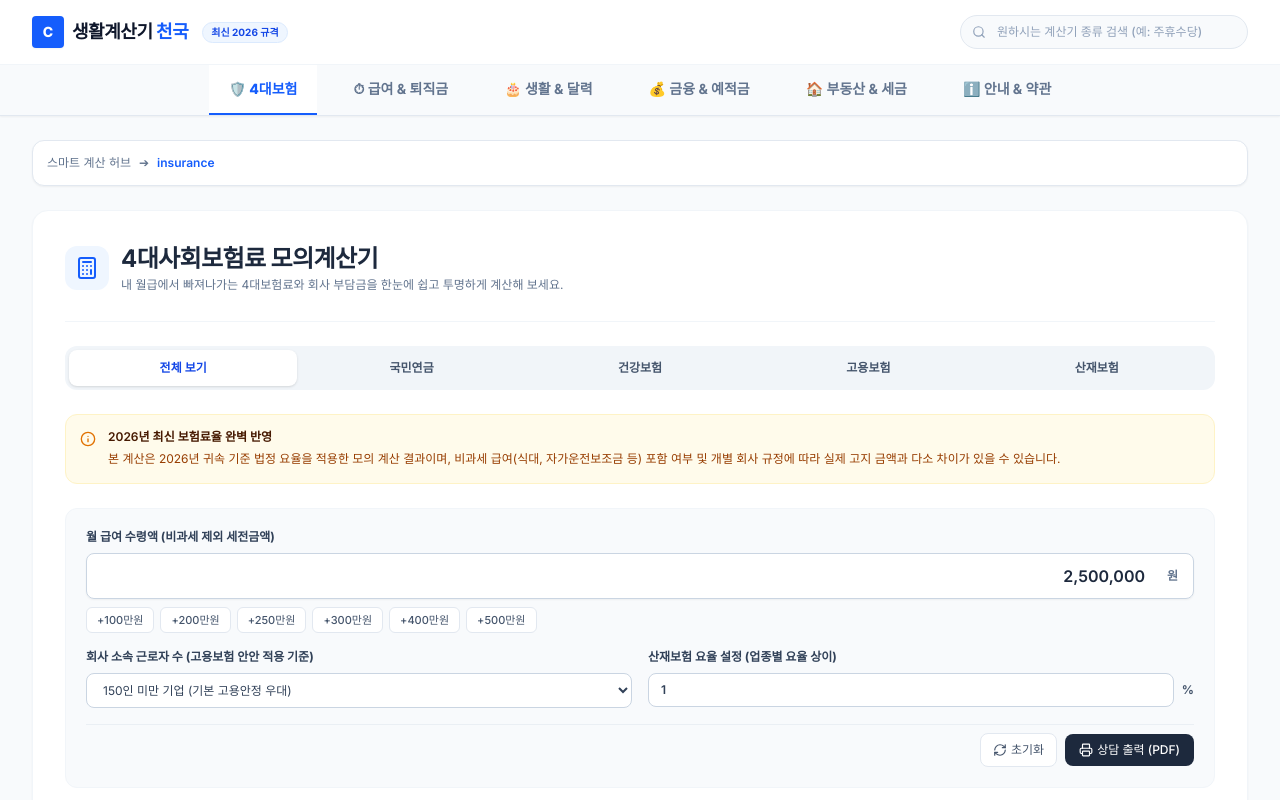
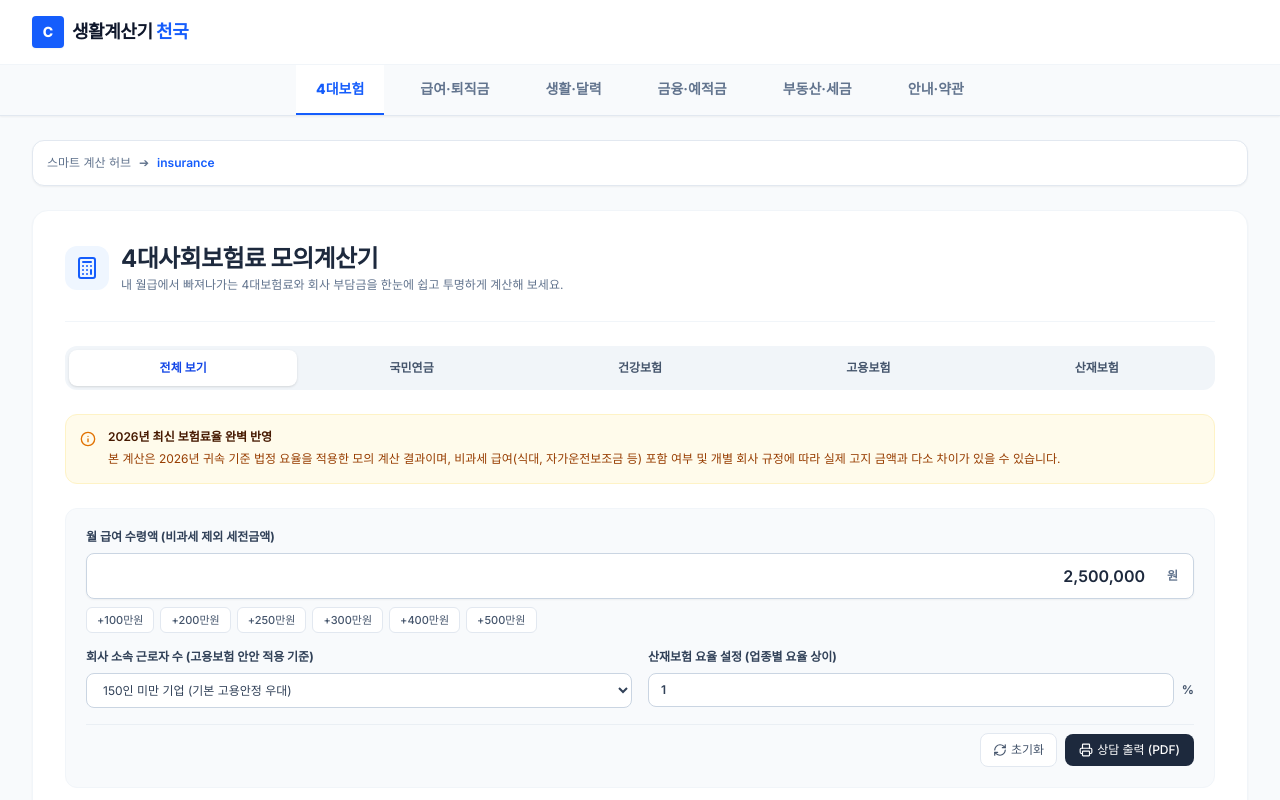
Before and after one commit to apark12321-ux/life-calc, a React (Vite) app: page / in a window 1280 px wide. Shown: the top 800 px of the page. Built offline with nearby package versions, Linux system fonts and the light colour scheme.

Commit message:
Remove navigation badge

```diff
--- a/src/components/Navigation.tsx
+++ b/src/components/Navigation.tsx
@@ -1,5 +1,4 @@
-import React, { useState } from 'react';
-import { Search, Compass, Calculator, Menu, Shield, AlignJustify, HelpCircle, BookOpen } from 'lucide-react';
+import React from 'react';
 import { CategoryType } from '../types';
 
 interface NavigationProps {
@@ -8,128 +7,42 @@ interface NavigationProps {
   onNavigateToCalculator: (subId: string) => void;
 }
 
-export default function Navigation({ currentCategory, onSelectCategory, onNavigateToCalculator }: NavigationProps) {
-  const [searchQuery, setSearchQuery] = useState('');
-  const [showSearchSuggestions, setShowSearchSuggestions] = useState(false);
+const categories: Array<{ id: CategoryType; label: string }> = [
+  { id: 'insurance', label: '4대보험' },
+  { id: 'wage', label: '급여·퇴직금' },
+  { id: 'life', label: '생활·달력' },
+  { id: 'finance', label: '금융·예적금' },
+  { id: 'property', label: '부동산·세금' },
+  { id: 'policy', label: '안내·약관' }
+];
 
-  // All searchable sub-calc options
-  const searchIndex = [
-    { id: 'insurance', category: 'insurance' as CategoryType, keywords: ['4대보험', '국민연금', '건강보험', '고용보험', '산재보험', '보수월액', '회사부담금'] },
-    { id: 'wage_hourly', category: 'wage' as CategoryType, keywords: ['최저임금', '최저시급', '주휴수당', '시급환산', '주급', '만근', '알바', '아르바이트'] },
-    { id: 'wage_salary', category: 'wage' as CategoryType, keywords: ['연봉', '실수령액', '소득세', '공제', '월급', '세전', '세후', '넷', 'NET'] },
-    { id: 'wage_retirement', category: 'wage' as CategoryType, keywords: ['퇴직금', '퇴사', '근무년수', '평균임금', '재직일수'] },
-    { id: 'wage_unemployment', category: 'wage' as CategoryType, keywords: ['실업급여', '구직급여', '고용노동부', '이직확인서', '권고사직'] },
-    { id: 'life_age', category: 'life' as CategoryType, keywords: ['만나이', '나이', '띠', '입춘', '생일', '세는나이', '연나이'] },
-    { id: 'life_dday', category: 'life' as CategoryType, keywords: ['디데이', '기념일', '100일', '날짜', '간격', '음력', 'D-day'] },
-    { id: 'life_school', category: 'life' as CategoryType, keywords: ['학번', '초등학교', '중학교', '고등학교', '대학교', '졸업연도', '입학'] },
-    { id: 'finance_savings', category: 'finance' as CategoryType, keywords: ['적금', '예금', '이자', '복리', '단리', '일반과세', '비과세', '수령액'] },
-    { id: 'finance_loan', category: 'finance' as CategoryType, keywords: ['대출', '원리금균등', '원금균등', '만기일시', '이자계산', '상환'] },
-    { id: 'property_size', category: 'property' as CategoryType, keywords: ['평수', '제곱미터', 'm2', '평', '면적', '변환', '국민평형'] },
-    { id: 'property_agent', category: 'property' as CategoryType, keywords: ['중개수수료', '복비', '부동산', '매매', '임대차', '전세', '월세'] },
-    { id: 'property_tax', category: 'property' as CategoryType, keywords: ['취득세', '지방세', '취득세율', '생애첫주택', '교육세'] }
-  ];
-
-  const handleSearchSubmit = (e: React.FormEvent) => {
-    e.preventDefault();
-    if (!searchQuery) return;
-    const query = searchQuery.toLowerCase().trim();
-    const found = searchIndex.find(item =>
-      item.keywords.some(k => k.includes(query) || query.includes(k))
-    );
-    if (found) {
-      onNavigateToCalculator(found.id);
-      setSearchQuery('');
-      setShowSearchSuggestions(false);
-    }
-  };
-
-  const getFilteredSuggestions = () => {
-    if (!searchQuery) return [];
-    const query = searchQuery.toLowerCase().trim();
-    return searchIndex.filter(item =>
-      item.keywords.some(k => k.includes(query))
-    ).slice(0, 5);
-  };
-
-  const suggestions = getFilteredSuggestions();
-
+export default function Navigation({ currentCategory, onSelectCategory }: NavigationProps) {
   return (
     <nav className="bg-white border-b border-slate-200 shadow-xs">
-      {/* Upper Main Hub Rail */}
       <div className="max-w-7xl mx-auto px-4 sm:px-6 lg:px-8">
-        <div className="flex items-center justify-between h-16">
+        <div className="flex items-center h-16">
           <div className="flex items-center space-x-2 cursor-pointer" onClick={() => onSelectCategory('insurance')}>
-            <div className="w-8 h-8 bg-blue-600 rounded flex items-center justify-center text-white font-black text-sm shadow-xs">
-              C
-            </div>
+            <div className="w-8 h-8 bg-blue-600 rounded flex items-center justify-center text-white font-black text-sm shadow-xs">C</div>
             <span className="text-lg font-extrabold tracking-tight text-slate-900">
               생활계산기 <span className="text-blue-600">천국</span>
             </span>
-            <span className="bg-blue-50 text-blue-700 text-[10px] font-bold px-2 py-0.5 rounded-full border border-blue-100 ml-1.5 hidden sm:inline-block">
-              최신 2026 규격
-            </span>
           </div>
-
-          {/* Interactive Search Field */}
-          <form onSubmit={handleSearchSubmit} className="relative hidden md:block w-72">
-            <div className="relative">
-              <input
-                type="text"
-                value={searchQuery}
-                onFocus={() => setShowSearchSuggestions(true)}
-                onBlur={() => setTimeout(() => setShowSearchSuggestions(false), 200)}
-                onChange={(e) => setSearchQuery(e.target.value)}
-                placeholder="원하시는 계산기 종류 검색 (예: 주휴수당)"
-                className="w-full bg-slate-50 text-slate-805 placeholder-slate-400 text-xs rounded-full py-2 pl-9 pr-4 focus:outline-hidden focus:ring-2 focus:ring-blue-500 focus:bg-white transition-all font-medium border border-slate-200"
-              />
-              <Search className="absolute left-3 top-2.5 w-3.5 h-3.5 text-slate-400 pointer-events-none" />
-            </div>
-
-            {/* Suggestions Overlay Popover */}
-            {showSearchSuggestions && suggestions.length > 0 && (
-              <div className="absolute top-11 left-0 right-0 bg-white text-slate-800 rounded-lg shadow-xl z-50 border border-slate-200 py-1.5 text-xs font-sans">
-                <p className="text-[10px] text-slate-400 px-3 py-1 font-semibold uppercase tracking-wider">추천 검색결과</p>
-                {suggestions.map((item) => {
-                  const label = searchIndex.find(s => s.id === item.id)?.keywords[0] || '';
-                  return (
-                    <button
-                      key={item.id}
-                      type="button"
-                      onMouseDown={() => {
-                        onNavigateToCalculator(item.id);
-                        setSearchQuery('');
-                        setShowSearchSuggestions(false);
-                      }}
-                      className="w-full text-left px-4 py-2 hover:bg-slate-50 transition-colors font-medium flex justify-between items-center"
-                    >
-                      <span className="text-slate-800">🔍 {label}</span>
-                      <span className="text-[10px] text-blue-600 font-semibold bg-blue-50 px-2 py-0.5 rounded">바로가기</span>
-                    </button>
-                  );
-                })}
-              </div>
-            )}
-          </form>
         </div>
       </div>
 
-      {/* Primary Category Selector Header */}
       <div className="bg-slate-50 border-t border-slate-100 overflow-x-auto whitespace-nowrap scrollbar-none flex">
         <div className="max-w-7xl mx-auto px-4 flex space-x-1 sm:space-x-4">
-          {[
-            { id: 'insurance', label: '🛡️ 4대보험', icon: Calculator },
-            { id: 'wage', label: '⏱ 급여 & 퇴직금', icon: Compass },
-            { id: 'life', label: '🎂 생활 & 달력', icon: Compass },
-            { id: 'finance', label: '💰 금융 & 예적금', icon: Calculator },
-            { id: 'property', label: '🏠 부동산 & 세금', icon: Calculator },
-            { id: 'policy', label: 'ℹ️ 안내 & 약관', icon: Shield }
-          ].map((cat) => {
+          {categories.map((cat) => {
             const isActive = currentCategory === cat.id;
             return (
               <button
                 key={cat.id}
-                onClick={() => onSelectCategory(cat.id as CategoryType)}
-                className={`py-3.5 px-3 md:px-5 text-sm font-bold border-b-2 transition-all transition-colors inline-flex items-center space-x-1.5 ${isActive ? 'border-blue-600 text-blue-600 bg-white font-extrabold' : 'border-transparent text-slate-500 hover:text-slate-900 hover:border-slate-350'}`}
+                onClick={() => onSelectCategory(cat.id)}
+                className={`py-3.5 px-3 md:px-5 text-sm font-bold border-b-2 transition-all inline-flex items-center space-x-1.5 ${
+                  isActive
+                    ? 'border-blue-600 text-blue-600 bg-white font-extrabold'
+                    : 'border-transparent text-slate-500 hover:text-slate-900 hover:border-slate-300'
+                }`}
               >
                 <span>{cat.label}</span>
               </button>
```
